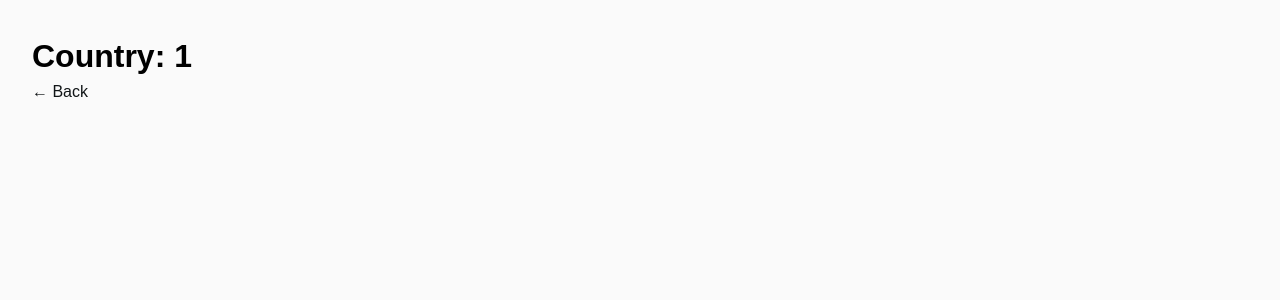
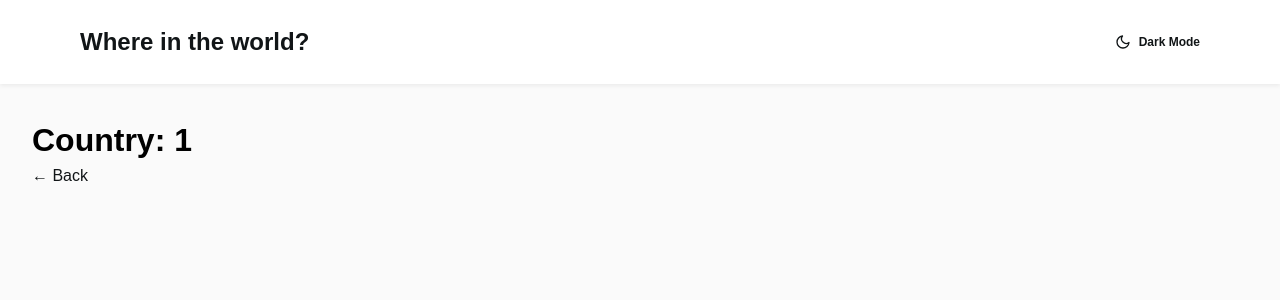
Before and after one commit to shrki416/rest-countries, a Next.js app: page /1 in a window 1280 px wide. Shown: the top 300 px of the page. Built offline with nearby package versions, Linux system fonts and the light colour scheme.

Commit message:
Create a layout page to include header on nested routes

```diff
--- /dev/null
+++ b/components/Layout/Layout.js
@@ -0,0 +1,10 @@
+import Header from "../Header/Header";
+
+export default function Layout({ children }) {
+  return (
+    <>
+      <Header />
+      {children}
+    </>
+  );
+}
--- /dev/null
+++ b/components/Layout/index.js
@@ -0,0 +1 @@
+export { default } from "./Layout";
--- a/pages/_app.js
+++ b/pages/_app.js
@@ -1,10 +1,13 @@
 import GlobalStyles from "../components/GlobalStyles";
+import Layout from "../components/Layout/Layout";
 
 function MyApp({ Component, pageProps }) {
   return (
     <>
       <GlobalStyles />
-      <Component {...pageProps} />
+      <Layout>
+        <Component {...pageProps} />
+      </Layout>
     </>
   );
 }
--- a/pages/index.js
+++ b/pages/index.js
@@ -41,7 +41,7 @@ export default function Home({ data }) {
         <link rel="icon" href="/favicon.ico" />
       </Head>
 
-      <Header />
+      {/* <Header /> */}
       <Search />
       {/* dropdown: filter by region */}
 
```
